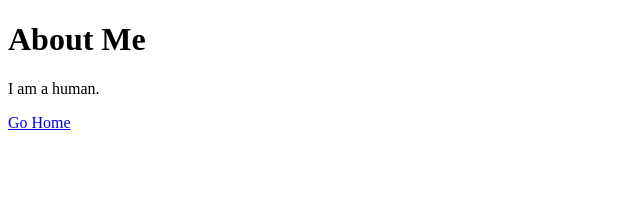
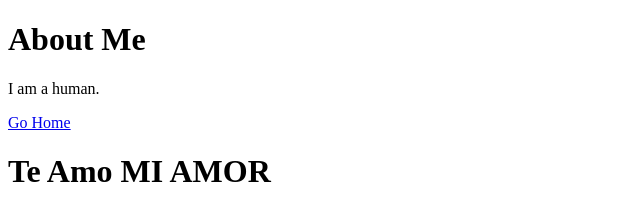
Before and after one commit to Lulucita21/Code, a plain HTML site: page about.html in a window 1280 px wide. Shown: the whole page, without its empty margins (0-640 px from the left). Drawn offline with Linux system fonts and the light colour scheme.

Commit message:
Message from mi amor

```diff
--- a/about.html
+++ b/about.html
@@ -11,6 +11,6 @@
 
     <p>I am a human.</p>
     <a href="chickens.html">Go Home</a>
-
+    <h1>Te Amo MI AMOR</h1>
 </body>
 </html>
```
